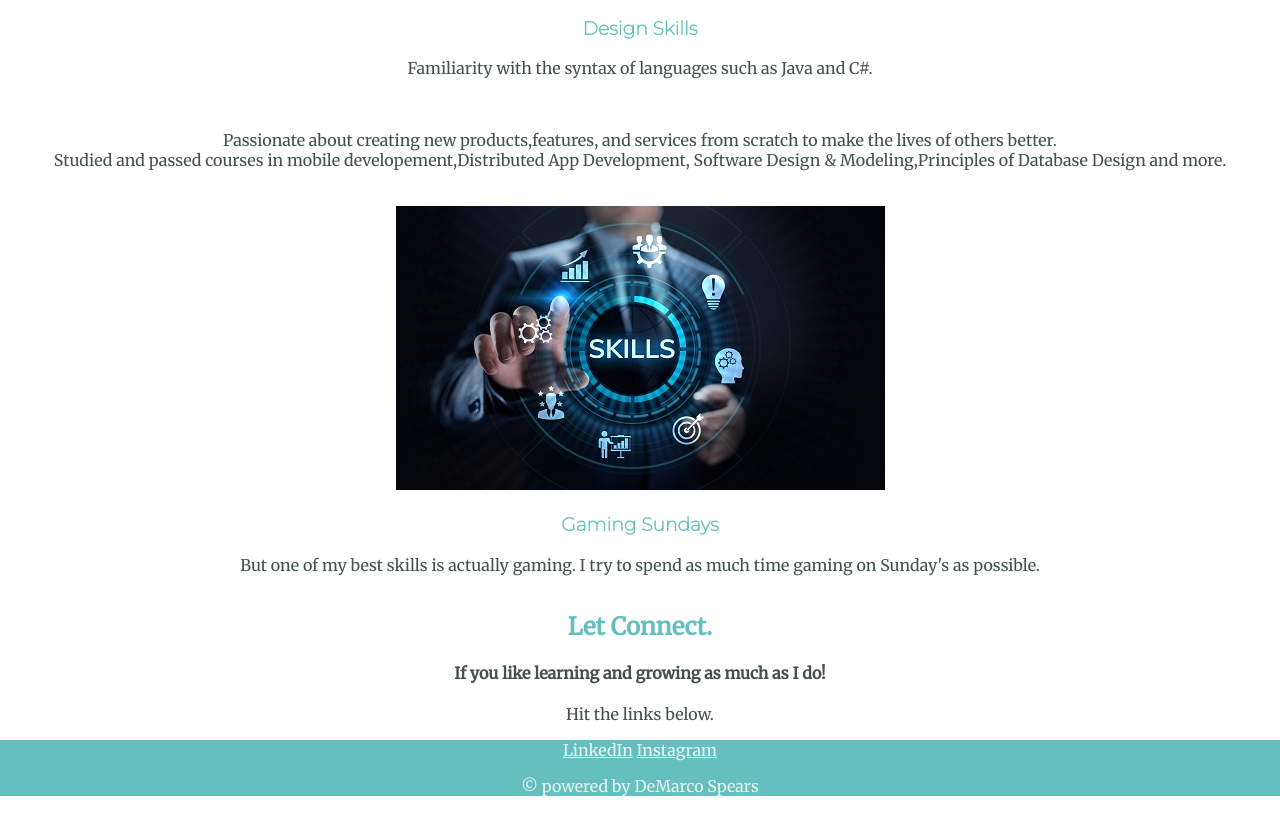
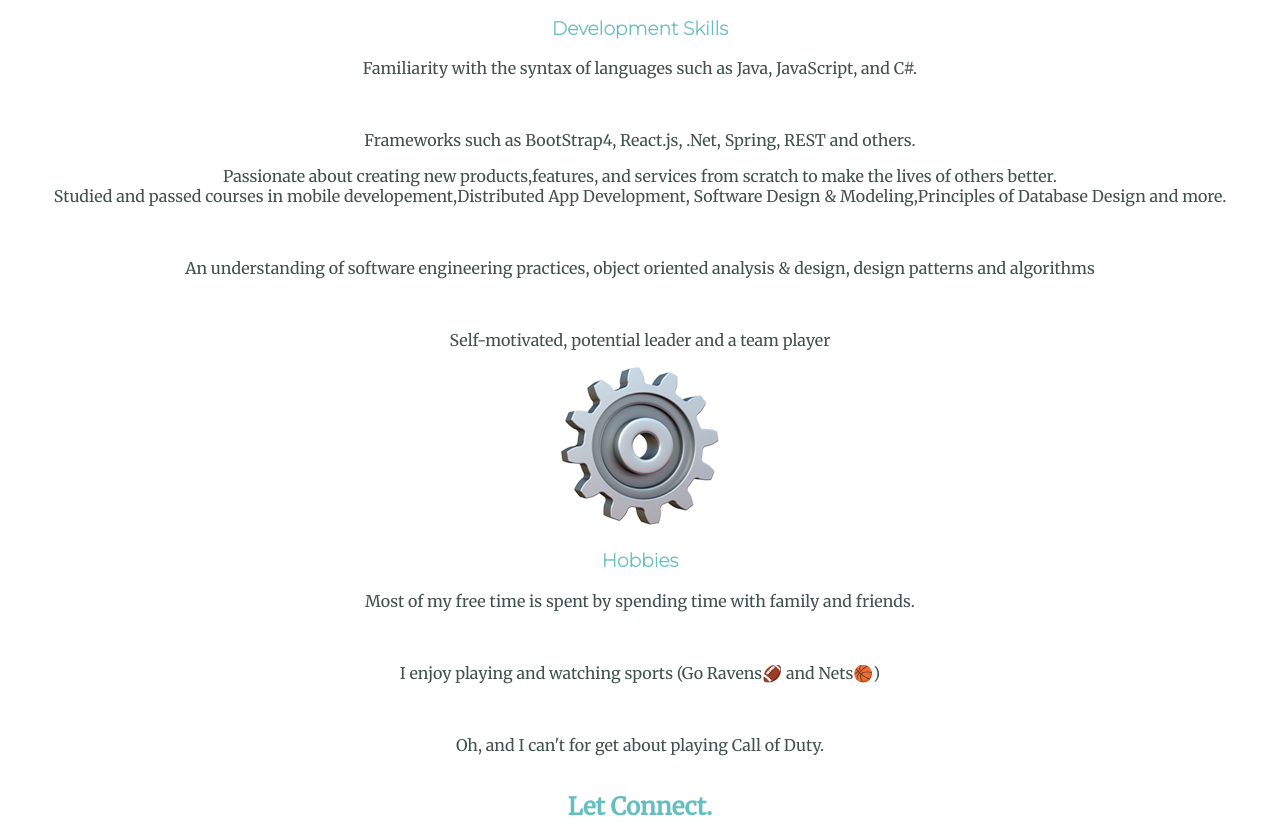
Before and after one commit to d3marco/My-Portfolio, a plain HTML site: page index.html in a window 1280 px wide. Shown: the part 1060-1885 px from the top of the page. Drawn offline with Linux system fonts and the light colour scheme.

Commit message:
Updated - content
added TinDog to dropdown - under web design

```diff
--- a/index.html
+++ b/index.html
@@ -14,6 +14,7 @@
   <li class="dropdown">
     <a href="javascript:void(0)" class="dropbtn">My Portfolio</a>
     <div class="dropdown-content">
+      <a href="https://d3marco.github.io/TinDog/">Web Designs</a>
       <a href="#">Java Projects</a>
       <a href="#">C# Projects</a>
       <a href="#">Contact Me</a>
@@ -48,19 +49,23 @@
      <div class="skill-row">
        <img class="skills-img"src="images/personal-computer.png" alt="computer-img">
 
-       <h3>Design Skills</h3>
-       <p class="skills-text">Familiarity with the syntax of languages such as Java and C#.</p><br>
-       <p>Passionate about creating new products,features, and services from scratch to make the lives of others better.<br />
+       <h3>Development Skills</h3>
+       <p class="skills-text">Familiarity with the syntax of languages such as Java, JavaScript, and C#.</p><br>
+       <p class="skills-text">Frameworks such as BootStrap4, React.js, .Net, Spring, REST and others.</p>
+       <p class="skills-text">Passionate about creating new products,features, and services from scratch to make the lives of others better.<br />
           Studied and passed courses in mobile developement,Distributed App Development, Software Design & Modeling,Principles of Database Design and more.</p><br>
-
-
+        <p class="skills-text">An understanding of software engineering practices, object oriented analysis & design, design patterns and algorithms</p><br>
+      <p class="skills-text">Self-motivated, potential leader and a team player</p>
 
      </div>
      <div class="skill-row">
-       <img class="gaming" src="images/skills.jpg" alt="skils-img">
+       <img class="hobbies" src="images/gear_2699.png" alt="skils-img">
        <!-- Update bottom section with better information -->
-       <h3>Gaming Sundays</h3>
-       <p class="gaming-text">But one of my best skills is actually gaming. I try to spend as much time gaming on Sunday's as possible.</p>
+       <h3>Hobbies</h3>
+       <p class="hobbies-text"> Most of my free time is spent by spending time with family and friends.</p><br>
+       <p> I enjoy playing and watching sports (Go Ravens🏈 and Nets🏀)</p><br>
+       <p>Oh, and I can't for get about playing Call of Duty.</p>
+
      </div>
    </div>
    <hr>
```
Also changed, not shown: images/gear_2699.png (added).
